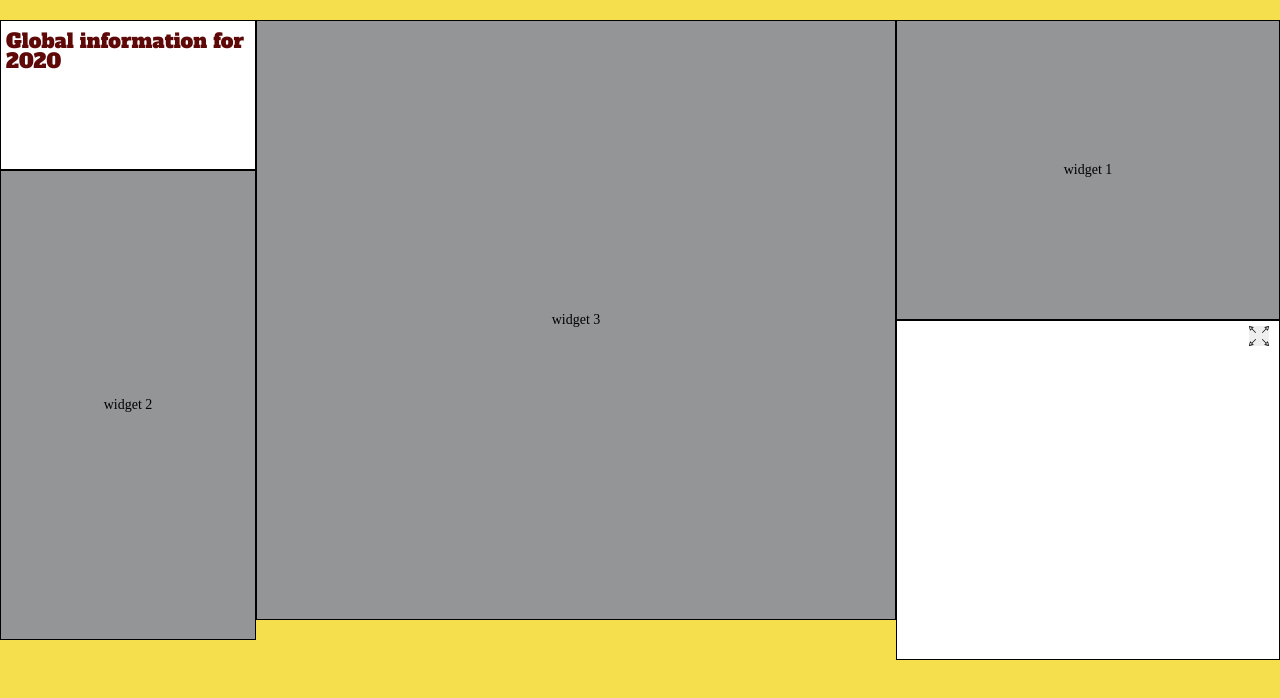
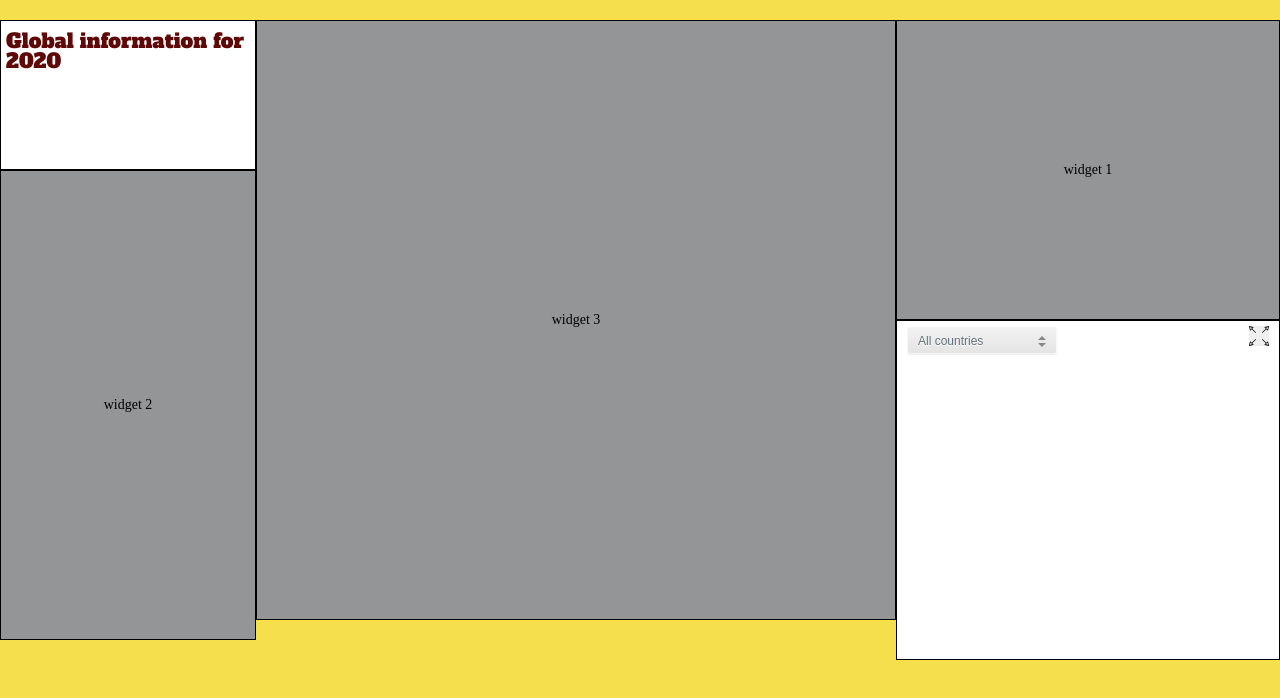
Before and after one commit to LexSava/covid-dashboard, a website built with webpack: page covid-dashboard/src/index.html in a window 1280 px wide. Shown: the part 60-758 px from the top of the page. Built offline with nearby package versions, Linux system fonts and the light colour scheme; no server answers.

Commit message:
feat: add select countrys
Аdd select countrys.

```diff
--- a/covid-dashboard/src/index.html
+++ b/covid-dashboard/src/index.html
@@ -21,9 +21,15 @@
         <section class="content__widget widget_2">widget 2</section>
         <section class="content__widget widget_3">widget 3</section>
         <section class="content__widget widget_4">
+            <form class="container">
+                <div class="dropdown">
+                    <select name="one" class="dropdown_select">
+                        <option value="All countries">All countries</option>
+                    </select>
+                </div>
+            </form>
             <button class="widget_4__btn"></button>
             <div class="widget_4__chart"><canvas id="myChart"></canvas></div>
-
         </section>
     </div>
     <footer class="footer"></footer>
--- a/covid-dashboard/src/js/wdget.four.js
+++ b/covid-dashboard/src/js/wdget.four.js
@@ -3,6 +3,7 @@ import Chart from 'chart.js';
 
 const BTN_EXPAND_BLOCK = document.querySelector('.widget_4__btn');
 const BLOCK_WIDGET_4 = document.querySelector('.widget_4');
+const SELECT_COUNTRYS = document.querySelector('.dropdown_select');
 
 
 const D = new Date("01/20/20");
@@ -83,3 +84,21 @@ BuildGraphWithData()
 BTN_EXPAND_BLOCK.addEventListener('click', () => {
     BLOCK_WIDGET_4.classList.toggle('active');
 })
+
+function getNewOption(content) {
+    const NewOption = document.createElement('option');
+    NewOption.innerHTML = content;
+    NewOption.setAttribute("value", `${content}`)
+    return NewOption;
+}
+
+async function GetInformationThroughoutTheCountry() {
+    const response = await fetch('https://disease.sh/v2/countries');
+    const results = await response.json();
+
+    for (const key in results) {
+        SELECT_COUNTRYS.appendChild(getNewOption(`${results[key].country}`));
+    }
+}
+
+GetInformationThroughoutTheCountry()
--- a/covid-dashboard/src/styles/sass/style.scss
+++ b/covid-dashboard/src/styles/sass/style.scss
@@ -178,3 +178,106 @@ h6 {
     width: 85%;
   }
 }
+
+.container {
+  position: absolute;
+  top: 5px;
+  left: 10px;
+  text-align: center;
+  height: 100px;
+}
+
+.container > .dropdown {
+  vertical-align: top;
+}
+
+.dropdown {
+  display: inline-block;
+  position: relative;
+  overflow: hidden;
+  height: 28px;
+  width: 150px;
+  background: #f2f2f2;
+  border: 1px solid;
+  border-color: white #f7f7f7 whitesmoke;
+  border-radius: 3px;
+  background-image: -webkit-linear-gradient(
+    top,
+    transparent,
+    rgba(0, 0, 0, 0.06)
+  );
+  background-image: -moz-linear-gradient(top, transparent, rgba(0, 0, 0, 0.06));
+  background-image: -o-linear-gradient(top, transparent, rgba(0, 0, 0, 0.06));
+  background-image: linear-gradient(
+    to bottom,
+    transparent,
+    rgba(0, 0, 0, 0.06)
+  );
+  -webkit-box-shadow: 0 1px 1px rgba(0, 0, 0, 0.08);
+  box-shadow: 0 1px 1px rgba(0, 0, 0, 0.08);
+}
+
+.dropdown:before,
+.dropdown:after {
+  content: "";
+  position: absolute;
+  z-index: 2;
+  top: 9px;
+  right: 10px;
+  width: 0;
+  height: 0;
+  border: 4px dashed;
+  border-color: #888888 transparent;
+  pointer-events: none;
+}
+
+.dropdown:before {
+  border-bottom-style: solid;
+  border-top: none;
+}
+
+.dropdown:after {
+  margin-top: 7px;
+  border-top-style: solid;
+  border-bottom: none;
+}
+
+.dropdown_select {
+  position: relative;
+  width: 130%;
+  margin: 0;
+  padding: 6px 8px 6px 10px;
+  height: 28px;
+  line-height: 14px;
+  font-size: 12px;
+  color: #62717a;
+  text-shadow: 0 1px white;
+  background: #f2f2f2; /* Fallback for IE 8 */
+  background: rgba(
+    0,
+    0,
+    0,
+    0
+  ) !important; /* "transparent" doesn't work with Opera */
+  border: 0;
+  border-radius: 0;
+  -webkit-appearance: none;
+}
+
+.dropdown_select:focus {
+  z-index: 3;
+  width: 100%;
+  color: #394349;
+  outline: 2px solid #49aff2;
+  outline: 2px solid -webkit-focus-ring-color;
+  outline-offset: -2px;
+}
+
+.dropdown_select > option {
+  margin: 3px;
+  padding: 6px 8px;
+  text-shadow: none;
+  background: #f2f2f2;
+  border-radius: 3px;
+  cursor: pointer;
+}
```
